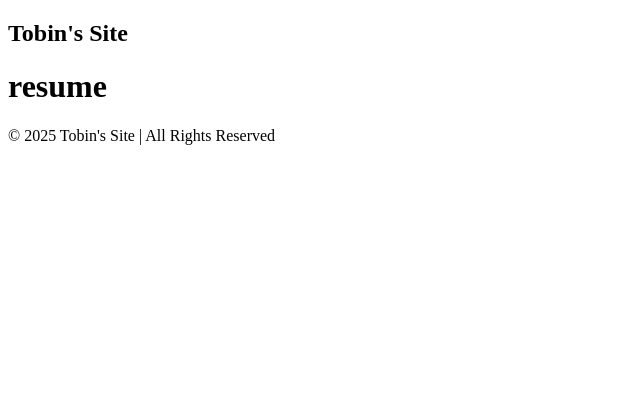
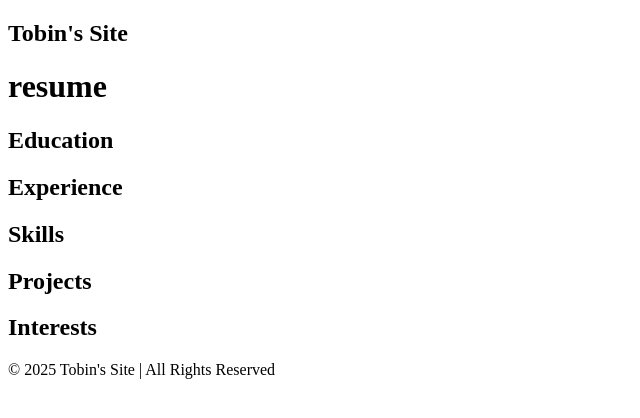
Before and after one commit to sipactivism/sipactivism.github.io, a plain HTML site: page resume.html in a window 1280 px wide. Shown: the whole page, without its empty margins (0-640 px from the left). Drawn offline with Linux system fonts and the light colour scheme.

Commit message:
feat: add sections to resume.html

```diff
--- a/resume.html
+++ b/resume.html
@@ -7,11 +7,23 @@
     <nav class="navbar"><h1 class="logo">Tobin's Site</h1></nav>
     <main>
       <h1 class="page-title">resume</h1>
-      <section></section>
-      <section></section>
-      <section></section>
-      <section></section>
-      <section></section>
+      <div class="resume">
+        <section class="section">
+          <h2 class="section-title">Education</h2>
+        </section>
+        <section class="section">
+          <h2 class="section-title">Experience</h2>
+        </section>
+        <section class="section">
+          <h2 class="section-title">Skills</h2>
+        </section>
+        <section class="section">
+          <h2 class="section-title">Projects</h2>
+        </section>
+        <section class="section">
+          <h2 class="section-title">Interests</h2>
+        </section>
+      </div>
     </main>
     <footer class="footer">© 2025 Tobin's Site | All Rights Reserved</footer>
   </body>
```
